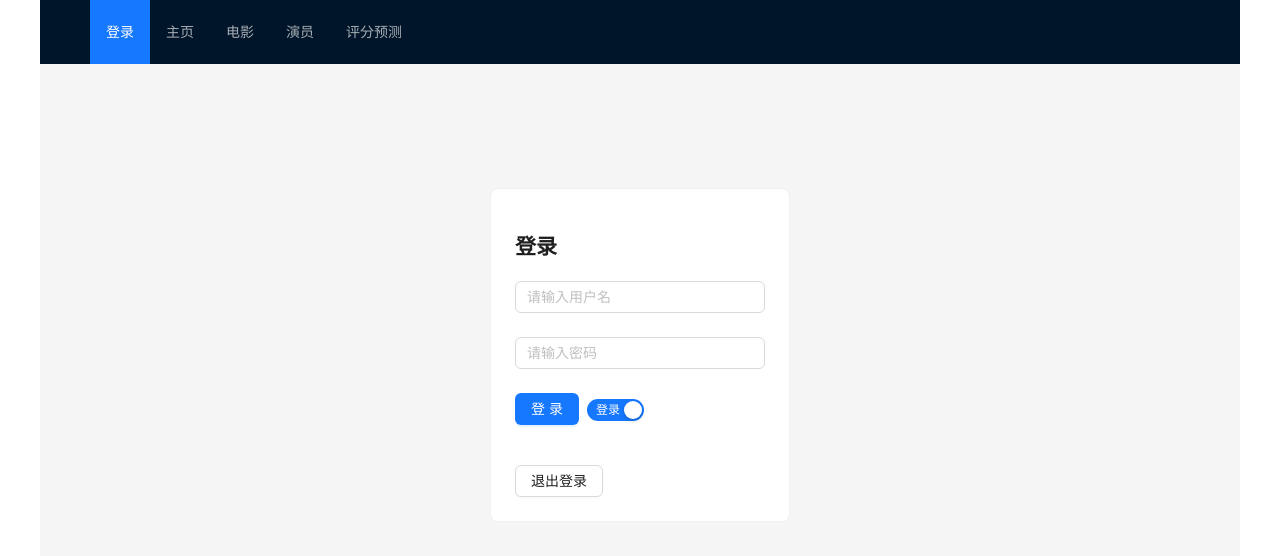
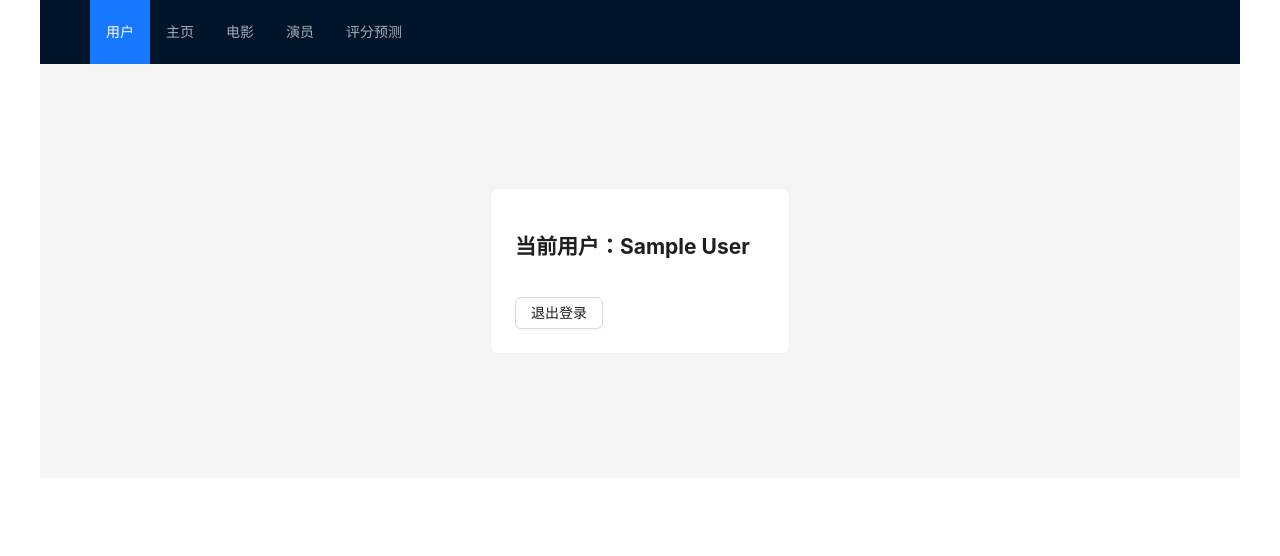
Before and after one commit to lococer/YZS, a Vue app in the folder frontend/: page /login in a window 1280 px wide. Shown: the top 556 px of the page. Built offline with nearby package versions, Linux system fonts and the light colour scheme; sample sign-in values are in the browser's storage.

Commit message:
修改登录界面

```diff
--- a/frontend/src/App.vue
+++ b/frontend/src/App.vue
@@ -14,7 +14,7 @@
           :selectedKeys="[selectedKey]"
         >
           <a-menu-item key="login">
-            <router-link to="/login">登录</router-link>
+            <router-link to="/login">用户</router-link>
           </a-menu-item>
           <a-menu-item key="home">
             <router-link to="/">主页</router-link>
@@ -37,12 +37,10 @@
       </a-layout-content>
     </a-layout>
     </div>
-    <!-- <router-view /> -->
   </div>
 </template>
 
 <script>
-// TODO 设置导航
 import axios from 'axios';
 import { onMounted, ref, watch } from 'vue';
 import { useRouter } from 'vue-router';
--- a/frontend/src/views/Login.vue
+++ b/frontend/src/views/Login.vue
@@ -7,6 +7,13 @@
      isLoggedIn:{{ isLoggedIn }}
      <a-alert v-if="isJustLoginOut" type="success" message="退出成功" show-icon /> -->
   </div>
+  <div v-if="isLoggedIn">
+    <a-card class="login-form">
+      <h2>当前用户：{{ currentUsername }}</h2>
+      <a-button @click="loginOut" style="margin-top: 16px">退出登录</a-button>
+    </a-card>
+  </div>
+  <div v-else>
 
   <a-card class="login-form">
     <h2>{{ isLogin ? '登录' : '注册' }}</h2>
@@ -48,8 +55,9 @@
         >{{ isLogin ? '登录' : '注册' }}</a-switch>
       </a-form-item>
     </a-form>
-    <a-button @click="loginOut" style="margin-top: 16px">退出登录</a-button>
   </a-card>
+
+  </div>
 </template>
 
 <script>
@@ -74,6 +82,7 @@ export default {
       isLoggedIn: computed(() => {
         return localStorage.getItem('isLoggedIn') === 'true';
       }),
+      currentUsername: '',
     };
   },
   setup(){
@@ -93,6 +102,9 @@ export default {
     if(this.$route.query.redirect){
       this.showLoginAlert = true;
     }
+    const userStore = useUserStore();
+    console.log(userStore.userInfo.name);
+    this.currentUsername = userStore.userInfo.name;
   },
   methods: {
     async handleSubmit() {
@@ -150,6 +162,8 @@ export default {
         this.isJustLoginOut = true;
         localStorage.removeItem('isLoggedIn');
         this.$router.push('/login');
+        // 刷新页面
+        window.location.reload();
         this.notifyUser('退出成功', '您已成功退出登录');
       }catch(error){
         console.error(error);
```
